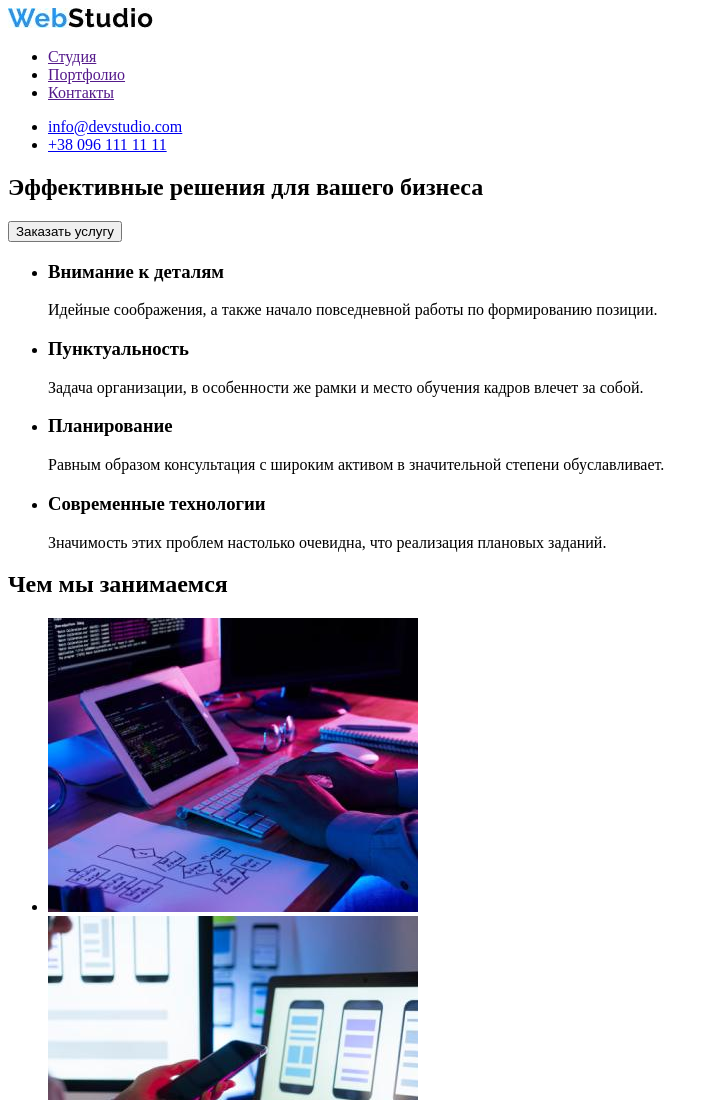
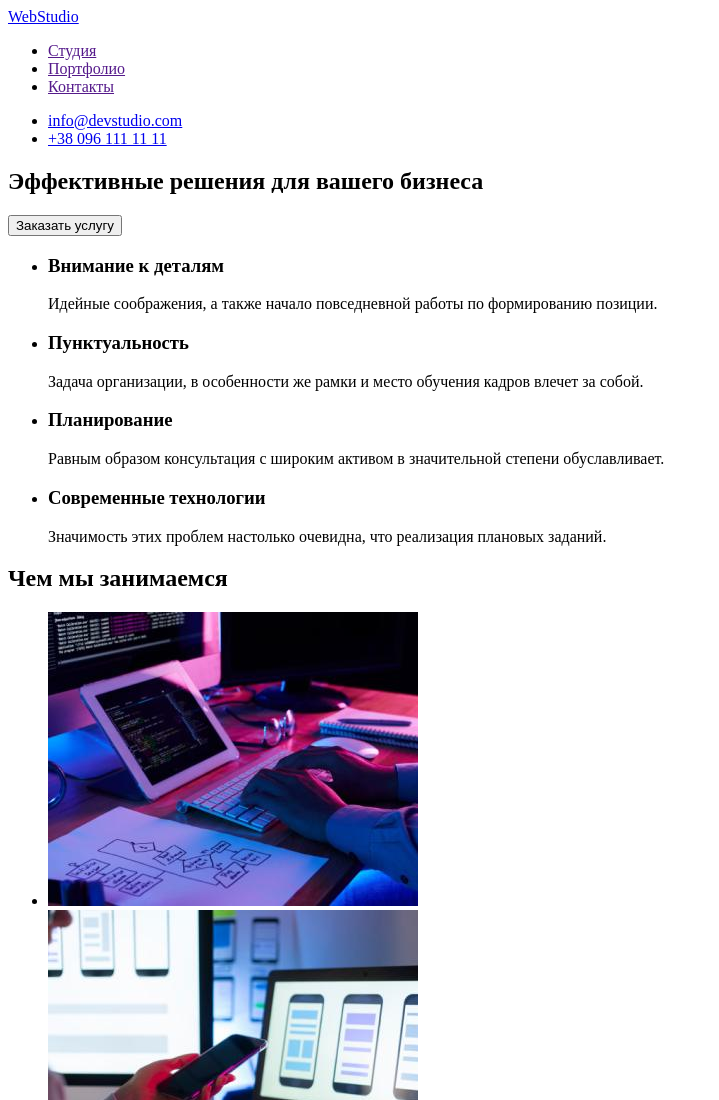
Before and after one commit to SabDuee/goit-markup-hw-01, a plain HTML site: page index.html in a window 1280 px wide. Shown: the top 1100 px of the page, without its empty margins (0-719 px from the left). Drawn offline with Linux system fonts and the light colour scheme.

Commit message:
Update index.html

```diff
--- a/index.html
+++ b/index.html
@@ -11,7 +11,7 @@
   <header>
 
     <nav>
-    <a href="./"><img src="/images/WebStudio.jpg" alt=""></a>
+    <a href="./">WebStudio</a>
       <ul>
           <li><a href="">Студия</a></li>
           <li><a href="">Портфолио</a></li>
```
